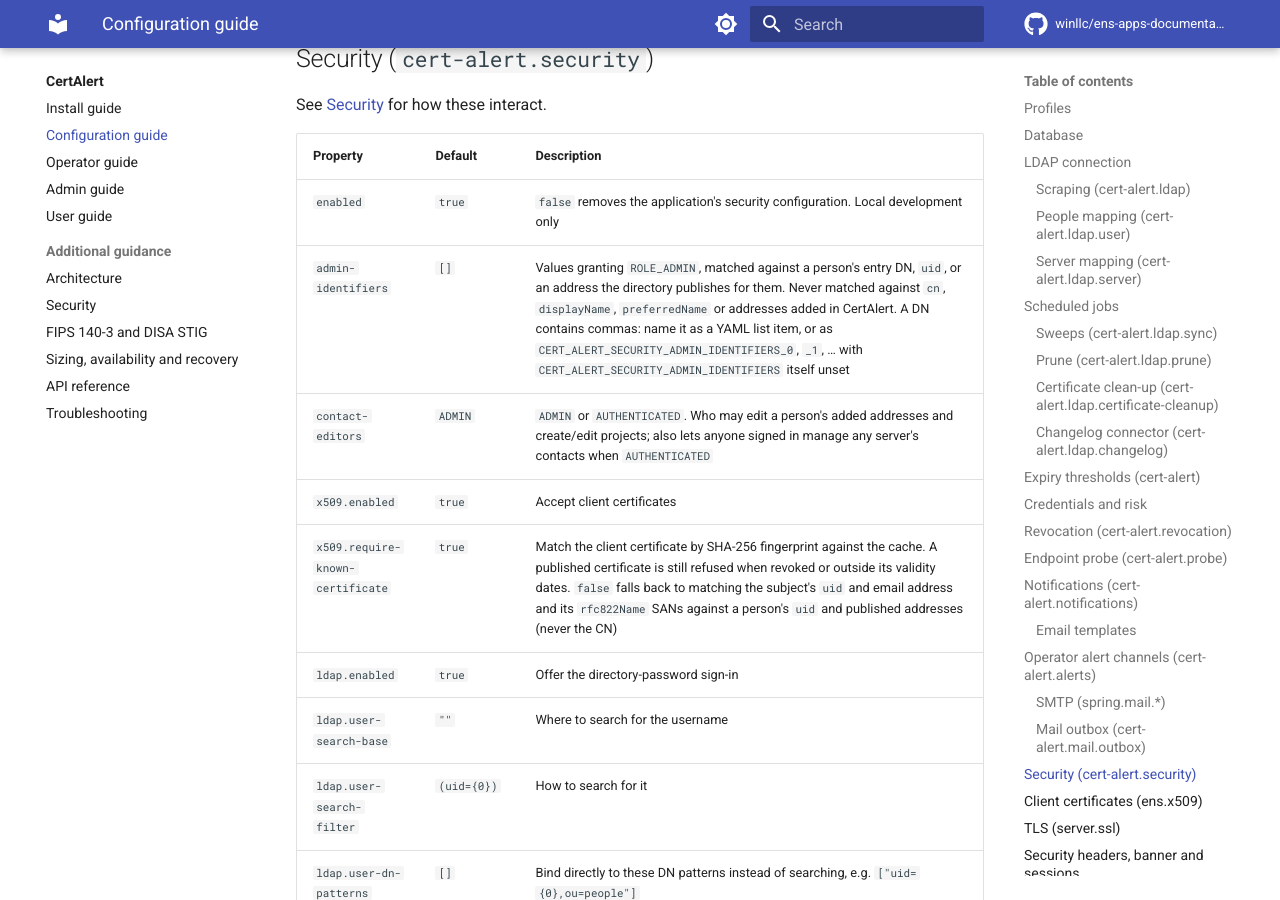
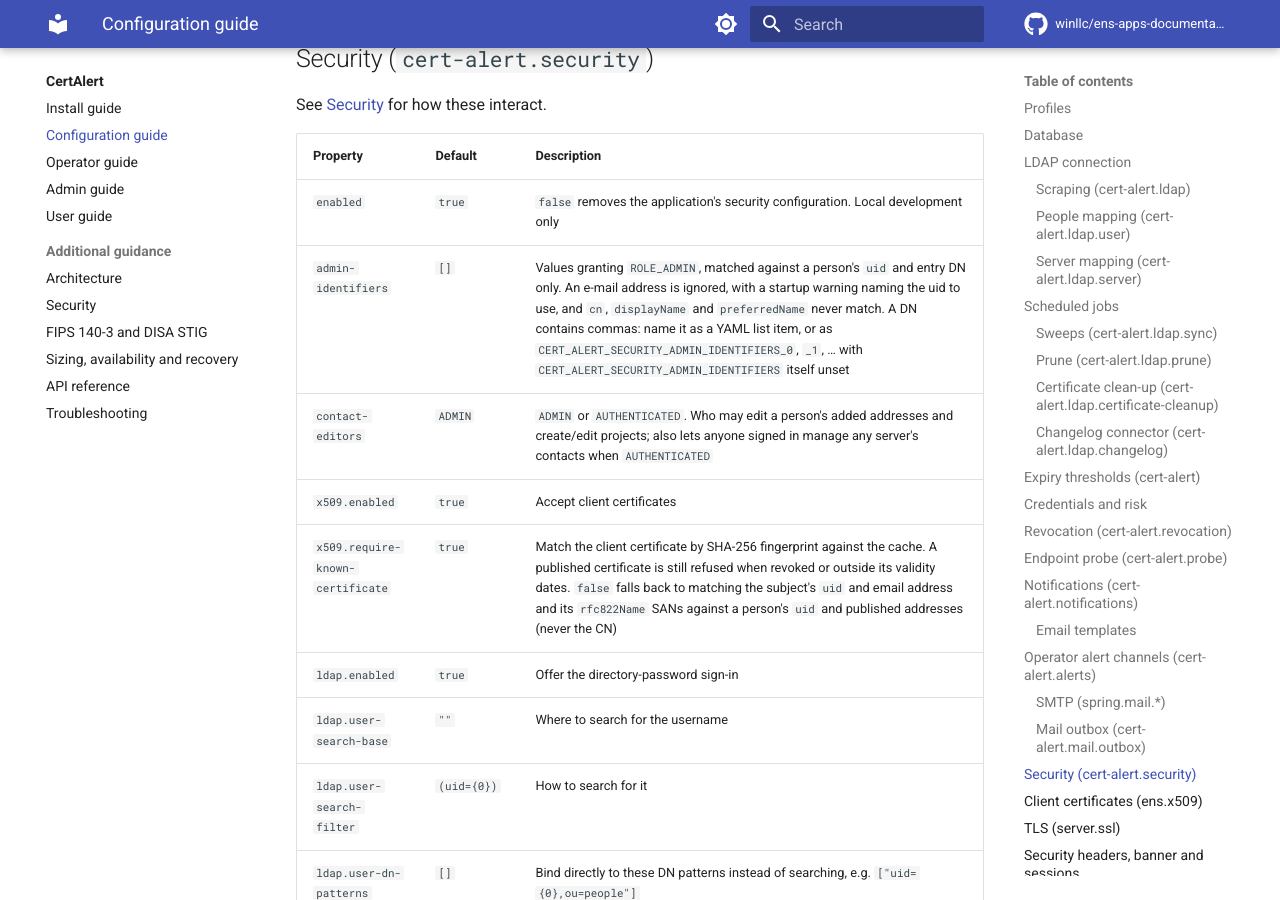
Before and after one commit to winllc/ens-apps-documentation, an MkDocs documentation site: the page built from docs/cert-alert/configuration.md, in a window 1280 px wide and 900 px high, scrolled down 15915 px. Built offline with MkDocs 1.6.1 and Material for MkDocs 9.7.7, drawn with Linux system fonts in a browser that asks for light colours; comment, search, counter and statistics services are not loaded; part of the change alters nothing that is shown; some of the changed text lies outside the part shown.

Commit message:
CertAlert configuration: admin identifiers match uid or DN only
Co-Authored-By: Claude Opus 5.5 <noreply@anthropic.com>
Claude-Session: https://claude.ai/code/session_01R2Q6XtDB8DfVmiejzJGwBh

```diff
--- a/docs/cert-alert/configuration.md
+++ b/docs/cert-alert/configuration.md
@@ -361,7 +361,7 @@ See [Security](security.md) for how these interact.
 | Property | Default | Description |
 |---|---|---|
 | `enabled` | `true` | `false` removes the application's security configuration. Local development only |
-| `admin-identifiers` | `[]` | Values granting `ROLE_ADMIN`, matched against a person's entry DN, `uid`, or an address the directory publishes for them. Never matched against `cn`, `displayName`, `preferredName` or addresses added in CertAlert. A DN contains commas: name it as a YAML list item, or as `CERT_ALERT_SECURITY_ADMIN_IDENTIFIERS_0`, `_1`, … with `CERT_ALERT_SECURITY_ADMIN_IDENTIFIERS` itself unset |
+| `admin-identifiers` | `[]` | Values granting `ROLE_ADMIN`, matched against a person's `uid` and entry DN only. An e-mail address is ignored, with a startup warning naming the uid to use, and `cn`, `displayName` and `preferredName` never match. A DN contains commas: name it as a YAML list item, or as `CERT_ALERT_SECURITY_ADMIN_IDENTIFIERS_0`, `_1`, … with `CERT_ALERT_SECURITY_ADMIN_IDENTIFIERS` itself unset |
 | `contact-editors` | `ADMIN` | `ADMIN` or `AUTHENTICATED`. Who may edit a person's added addresses and create/edit projects; also lets anyone signed in manage any server's contacts when `AUTHENTICATED` |
 | `x509.enabled` | `true` | Accept client certificates |
 | `x509.require-known-certificate` | `true` | Match the client certificate by SHA-256 fingerprint against the cache. A published certificate is still refused when revoked or outside its validity dates. `false` falls back to matching the subject's `uid` and email address and its `rfc822Name` SANs against a person's `uid` and published addresses (never the CN) |
@@ -516,7 +516,7 @@ database, and **Export** takes up to 100,000 events of the current filter.
         text: "UNCLASSIFIED//FOUO"
         background: "#006400"
       security:
-        admin-identifiers: [alice@example.gov, bob@example.gov]
+        admin-identifiers: [alice, bob]
         ldap:
           user-search-base: ou=people
       ldap:
@@ -552,7 +552,7 @@ database, and **Export** takes up to 100,000 events of the current filter.
     CERT_ALERT_LDAP_BASE=dc=example,dc=gov
     CERT_ALERT_LDAP_USER=cn=cert-alert,ou=services,dc=example,dc=gov
     CERT_ALERT_LDAP_PASSWORD=...
-    CERT_ALERT_SECURITY_ADMIN_IDENTIFIERS=alice@example.gov
+    CERT_ALERT_SECURITY_ADMIN_IDENTIFIERS=alice
     CERT_ALERT_SECURITY_LDAP_USER_SEARCH_BASE=ou=people
     CERT_ALERT_LDAP_CHANGELOG_ENABLED=true
     CERT_ALERT_TLS_ENABLED=true
```
